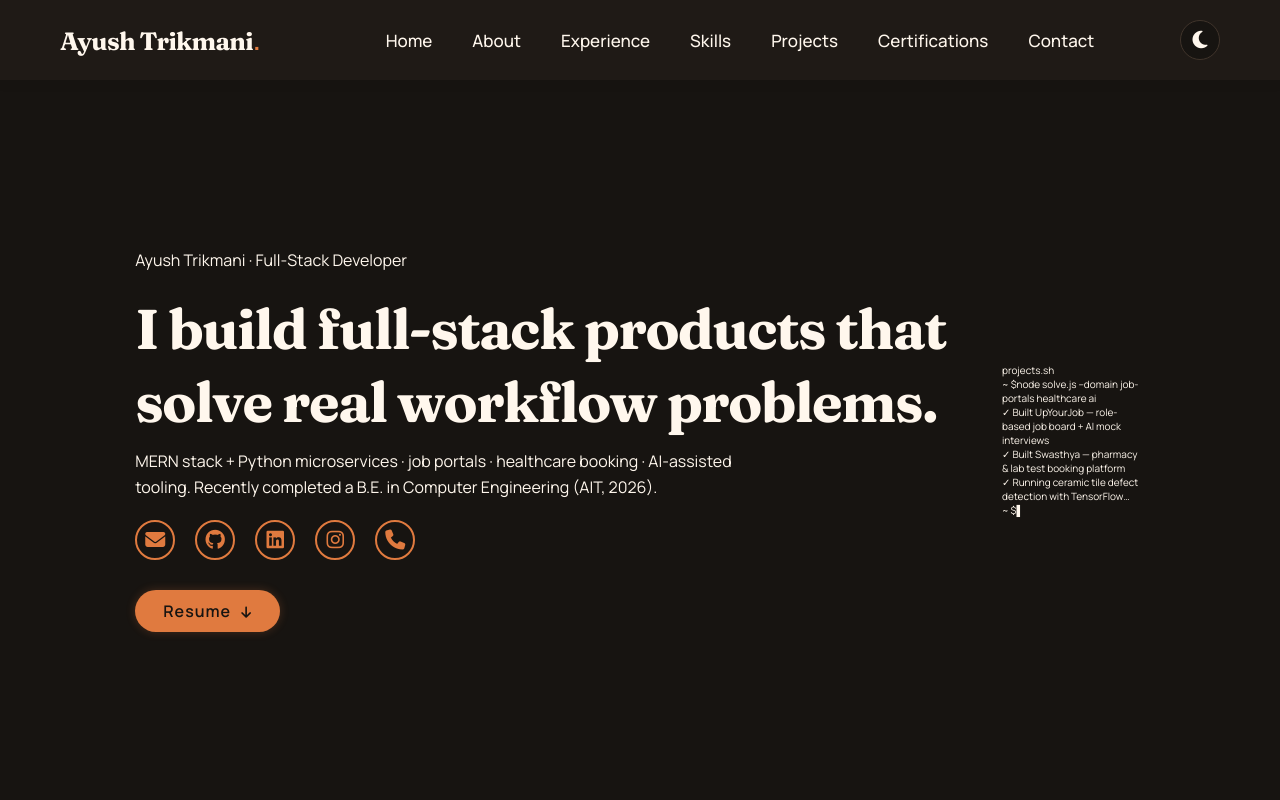
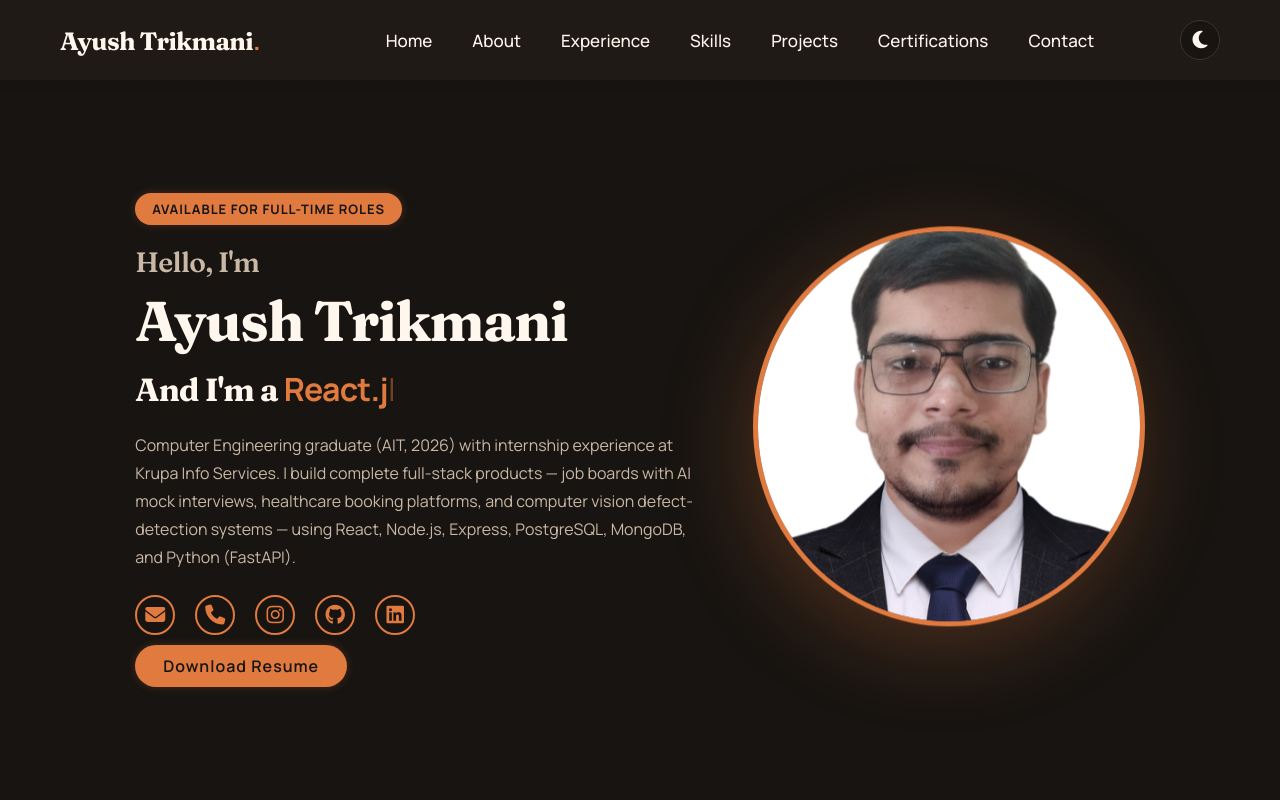
Before and after one commit to AyushTrikmani/portfolio, a React (Vite) app in the folder frontend/: page / in a window 1280 px wide. Shown: the top 800 px of the page. Built offline with nearby package versions, Linux system fonts and the light colour scheme.

Commit message:
feat: revamp hero section with accurate content, badge, slower typewriter, accessibility fixes

```diff
--- a/frontend/src/components/Hero.jsx
+++ b/frontend/src/components/Hero.jsx
@@ -1,13 +1,10 @@
 import { useState, useEffect, useRef } from 'react';
 
-const TERMINAL_LINES = [
-    { prompt: '~', cmd: 'node solve.js --domain job-portals healthcare ai', delay: 0 },
-    { prompt: '~', cmd: null, output: '✓ Built UpYourJob — role-based job board + AI mock interviews', delay: 900 },
-    { prompt: '~', cmd: null, output: '✓ Built Swasthya — pharmacy & lab test booking platform', delay: 1800 },
-    { prompt: '~', cmd: null, output: '✓ Running ceramic tile defect detection with TensorFlow…', delay: 2700 },
+const ROLES = [
+    'MERN Stack Developer',
+    'React.js Developer',
+    'Full-Stack Developer',
 ];
-
-const TAGLINE = 'I build full-stack products that solve real workflow problems.';
 
 const Hero = () => {
     const prefersReduced = useRef(
@@ -15,64 +12,82 @@ const Hero = () => {
         window.matchMedia('(prefers-reduced-motion: reduce)').matches
     );
 
-    // --- subtle one-phrase typewriter for tagline ---
-    const [displayed, setDisplayed] = useState(prefersReduced.current ? TAGLINE : '');
-    const [typeDone, setTypeDone] = useState(prefersReduced.current);
-    const timerRef = useRef(null);
+    // Typewriter — cycles through roles slowly
+    const [text, setText] = useState('');
+    const [roleIndex, setRoleIndex] = useState(0);
+    const [charIndex, setCharIndex] = useState(0);
+    const [isDeleting, setIsDeleting] = useState(false);
+    const [speed, setSpeed] = useState(120);
 
     useEffect(() => {
-        if (prefersReduced.current) return;
-        let i = 0;
-        const speed = 38; // slower = subtler
-        const type = () => {
-            if (i <= TAGLINE.length) {
-                setDisplayed(TAGLINE.slice(0, i));
-                i++;
-                timerRef.current = setTimeout(type, speed);
+        if (prefersReduced.current) {
+            setText(ROLES[0]);
+            return;
+        }
+        const current = ROLES[roleIndex];
+        const handle = setTimeout(() => {
+            if (isDeleting) {
+                setText(current.substring(0, charIndex - 1));
+                setCharIndex(p => p - 1);
+                setSpeed(55);
             } else {
-                setTypeDone(true);
+                setText(current.substring(0, charIndex + 1));
+                setCharIndex(p => p + 1);
+                setSpeed(120);
             }
-        };
-        // slight entrance delay so page settles first
-        timerRef.current = setTimeout(type, 600);
-        return () => clearTimeout(timerRef.current);
-    }, []);
 
-    // --- terminal animation ---
-    const [visibleLines, setVisibleLines] = useState(prefersReduced.current ? TERMINAL_LINES.length : 0);
-
-    useEffect(() => {
-        if (prefersReduced.current) return;
-        TERMINAL_LINES.forEach((line, i) => {
-            setTimeout(() => setVisibleLines(i + 1), line.delay + 300);
-        });
-    }, []);
+            if (!isDeleting && charIndex === current.length) {
+                setIsDeleting(true);
+                setSpeed(1800); // pause at end
+            } else if (isDeleting && charIndex === 0) {
+                setIsDeleting(false);
+                setRoleIndex(p => (p + 1) % ROLES.length);
+                setSpeed(500);
+            }
+        }, speed);
+        return () => clearTimeout(handle);
+    }, [charIndex, isDeleting, roleIndex, speed]);
 
     return (
         <section id="home" className="hero">
             <div className="container">
                 <div className="hero-content">
                     {/* LEFT: text */}
-                    <div className="hero-text hero-text--animate">
-                        <p className="hero-eyebrow">Ayush Trikmani · Full-Stack Developer</p>
+                    <div className="hero-text">
 
-                        <h1 className="hero-headline">
-                            {displayed}
-                            {!typeDone && (
+                        {/* Availability badge */}
+                        <div className="hero-badge">
+                            <span className="hero-badge-dot"></span>
+                            Available for full-time roles
+                        </div>
+
+                        <h3 className="hero-greeting">Hello, I'm</h3>
+                        <h1>Ayush Trikmani</h1>
+                        <h3>
+                            And I'm a&nbsp;
+                            <span className="typewriter">{text}</span>
+                            {!prefersReduced.current && (
                                 <span className="hero-cursor" aria-hidden="true">|</span>
                             )}
-                        </h1>
+                        </h3>
 
-                        <p className="hero-sub">
-                            MERN stack + Python microservices · job portals · healthcare booking · AI-assisted tooling.
-                            Recently completed a B.E. in Computer Engineering (AIT, 2026).
+                        <p>
+                            Computer Engineering graduate (AIT, 2026) with internship experience at
+                            Krupa Info Services. I build complete full-stack products — job boards
+                            with AI mock interviews, healthcare booking platforms, and computer
+                            vision defect-detection systems — using React, Node.js, Express,
+                            PostgreSQL, MongoDB, and Python (FastAPI).
                         </p>
 
-                        {/* lower-priority actions */}
-                        <div className="hero-actions">
                         <div className="social-icons">
                             <a href="mailto:ayushtrikmani124@gmail.com" aria-label="Email">
                                 <i className="fas fa-envelope"></i>
+                            </a>
+                            <a href="tel:+916352243970" aria-label="Phone">
+                                <i className="fas fa-phone"></i>
+                            </a>
+                            <a href="https://www.instagram.com/ayush_trikmani110/" target="_blank" rel="noreferrer" aria-label="Instagram">
+                                <i className="fab fa-instagram"></i>
                             </a>
                             <a href="https://github.com/AyushTrikmani" target="_blank" rel="noreferrer" aria-label="GitHub">
                                 <i className="fab fa-github"></i>
@@ -80,51 +95,18 @@ const Hero = () => {
                             <a href="https://www.linkedin.com/in/ayush-trikmani/" target="_blank" rel="noreferrer" aria-label="LinkedIn">
                                 <i className="fab fa-linkedin"></i>
                             </a>
-                                <a href="https://www.instagram.com/ayush_trikmani110/" target="_blank" rel="noreferrer" aria-label="Instagram">
-                                    <i className="fab fa-instagram"></i>
-                                </a>
-                                <a href="tel:+916352243970" aria-label="Phone">
-                                    <i className="fas fa-phone"></i>
+                        </div>
+
+                        <a href="/Ayush_Trikmani_Resume.pdf" className="btn download-btn" download="Ayush_Trikmani_Resume.pdf">
+                            Download Resume
                         </a>
                     </div>
-                            <a
-                                href="/Ayush_Trikmani_Resume.pdf"
-                                className="btn hero-resume-btn"
-                                download="Ayush_Trikmani_Resume.pdf"
-                            >
-                                Resume <i className="fas fa-arrow-down" style={{ marginLeft: '0.6rem', fontSize: '1.3rem' }}></i>
-                            </a>
-                        </div>
-                    </div>
 
-                    {/* RIGHT: terminal widget */}
-                    <div className="hero-terminal" aria-label="Project highlights terminal">
-                        <div className="terminal-bar">
-                            <span className="t-dot t-dot--red"></span>
-                            <span className="t-dot t-dot--yellow"></span>
-                            <span className="t-dot t-dot--green"></span>
-                            <span className="terminal-title">projects.sh</span>
-                        </div>
-                        <div className="terminal-body">
-                            {TERMINAL_LINES.slice(0, visibleLines).map((line, i) => (
-                                <div key={i} className="terminal-line">
-                                    {line.cmd !== null ? (
-                                        <>
-                                            <span className="t-prompt">{line.prompt} $</span>
-                                            <span className="t-cmd">{line.cmd}</span>
-                                        </>
-                                    ) : (
-                                        <span className="t-output">{line.output}</span>
-                                    )}
-                                </div>
-                            ))}
-                            {/* blinking caret at bottom */}
-                            {visibleLines >= TERMINAL_LINES.length && (
-                                <div className="terminal-line">
-                                    <span className="t-prompt">~ $</span>
-                                    <span className="t-caret" aria-hidden="true">▌</span>
-                                </div>
-                            )}
+                    {/* RIGHT: profile image */}
+                    <div className="hero-image">
+                        <div className="image-wrapper">
+                            <img src="/myface.png" alt="Ayush Trikmani" className="profile-img" />
+                            <div className="blob"></div>
                         </div>
                     </div>
                 </div>
--- a/frontend/src/index.css
+++ b/frontend/src/index.css
@@ -219,33 +219,115 @@ nav {
     width: 100%;
 }
 
-.hero-text h3 {
-    font-size: 3.2rem;
-    font-weight: 700;
+/* Hero entrance animation */
+@keyframes heroFadeUp {
+    from { opacity: 0; transform: translateY(24px); }
+    to   { opacity: 1; transform: translateY(0); }
+}
+
+.hero-text {
+    animation: heroFadeUp 0.7s ease both;
+}
+
+/* Availability badge */
+.hero-badge {
+    display: inline-flex;
+    align-items: center;
+    gap: 0.8rem;
+    font-size: 1.3rem;
+    font-weight: 600;
+    color: var(--primary-color);
+    background: rgba(224, 122, 63, 0.1);
+    border: 1px solid rgba(224, 122, 63, 0.3);
+    border-radius: 999px;
+    padding: 0.5rem 1.4rem;
+    margin-bottom: 2rem;
+    letter-spacing: 0.02em;
+}
+
+.hero-badge-dot {
+    width: 8px;
+    height: 8px;
+    border-radius: 50%;
+    background: var(--primary-color);
+    box-shadow: 0 0 0 3px rgba(224, 122, 63, 0.2);
+    animation: pulseDot 2s ease-in-out infinite;
+    flex-shrink: 0;
+}
+
+@keyframes pulseDot {
+    0%, 100% { box-shadow: 0 0 0 3px rgba(224, 122, 63, 0.2); }
+    50%       { box-shadow: 0 0 0 6px rgba(224, 122, 63, 0.08); }
+}
+
+.hero-greeting {
+    font-size: 2.8rem !important;
+    font-weight: 600 !important;
+    margin-bottom: 0.4rem !important;
+    color: var(--muted-text) !important;
 }
 
 .hero-text h1 {
     font-size: 5.6rem;
     font-weight: 700;
     line-height: 1.3;
-    margin: 1rem 0;
-}
-
-.hero-text h3:nth-of-type(2) {
+    margin: 0.6rem 0 1rem;
+}
+
+.hero-text h3 {
+    font-size: 3rem;
+    font-weight: 600;
     margin-bottom: 2rem;
 }
 
 .hero-text p {
     font-size: 1.6rem;
-    max-width: 600px;
+    max-width: 580px;
+    margin-bottom: 2.4rem;
+    line-height: 1.75;
+    color: var(--muted-text);
+}
+
+.hero-headline {
+    font-size: 4.4rem;
+    font-weight: 800;
+    line-height: 1.25;
     margin-bottom: 2rem;
-    line-height: 1.6;
+    font-family: var(--font-heading);
+    min-height: 5.5rem; /* prevent layout jump while typing */
+}
+
+.hero-cursor {
+    color: var(--primary-color);
+    font-weight: 300;
+    opacity: 1;
+    /* subtle fade instead of aggressive blink */
+    animation: cursorFade 1.1s ease-in-out infinite;
+}
+
+@keyframes cursorFade {
+    0%, 100% { opacity: 1; }
+    50%       { opacity: 0.15; }
+}
+
+.hero-sub {
+    font-size: 1.6rem;
+    max-width: 560px;
+    margin-bottom: 2.8rem;
+    line-height: 1.7;
+    color: var(--muted-text);
+}
+
+.hero-actions {
+    display: flex;
+    align-items: center;
+    gap: 2.4rem;
+    flex-wrap: wrap;
 }
 
 .social-icons {
     display: flex;
     gap: 2rem;
-    margin-bottom: 2rem;
 }
 
 .social-icons a {
@@ -272,9 +354,21 @@ body.light-mode .social-icons a:hover {
     color: #ffffff;
 }
 
+
+/* old classes kept for about section re-use */
+.hero-text h3 {
+    font-size: 3.2rem;
+    font-weight: 700;
+}
+
+.hero-text h3:nth-of-type(2) {
+    margin-bottom: 2rem;
+}
+
 .typewriter {
     color: var(--primary-color);
 }
+
 
 .hero-image {
     position: relative;
@@ -1991,3 +2085,24 @@ body.light-mode .hero-badge {
     color: #c9d1d9;
     line-height: 1.6;
 }
+
+/* Accessibility: disable animations for users who prefer reduced motion */
+@media (prefers-reduced-motion: reduce) {
+    .hero-text {
+        animation: none;
+    }
+    .hero-cursor {
+        animation: none;
+        opacity: 1;
+    }
+    .hero-badge-dot {
+        animation: none;
+    }
+    .profile-img,
+    .blob {
+        animation: none;
+    }
+    .progress-bar {
+        transition: none;
+    }
+}
```
Lines whose indentation alone changed are shown as unchanged.
